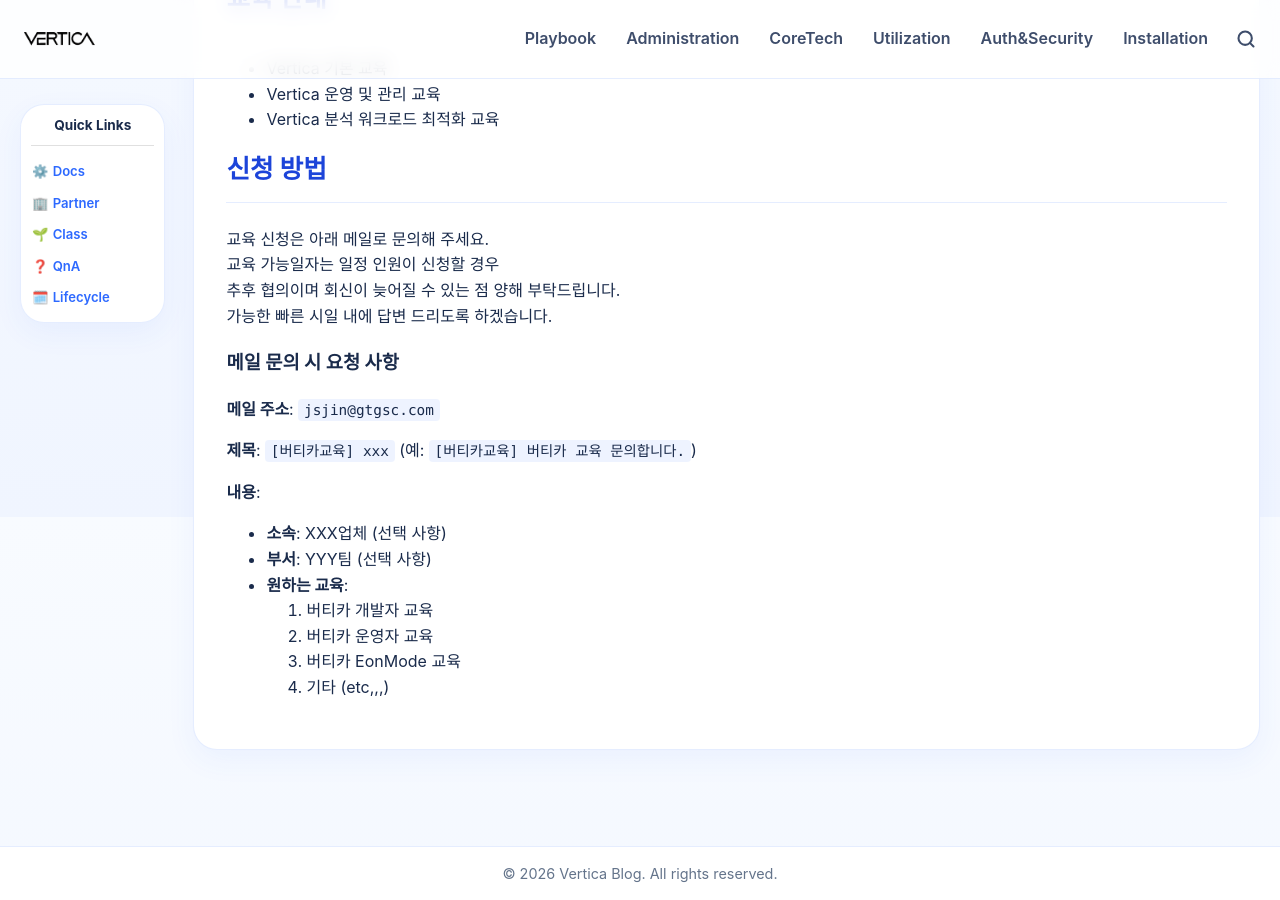
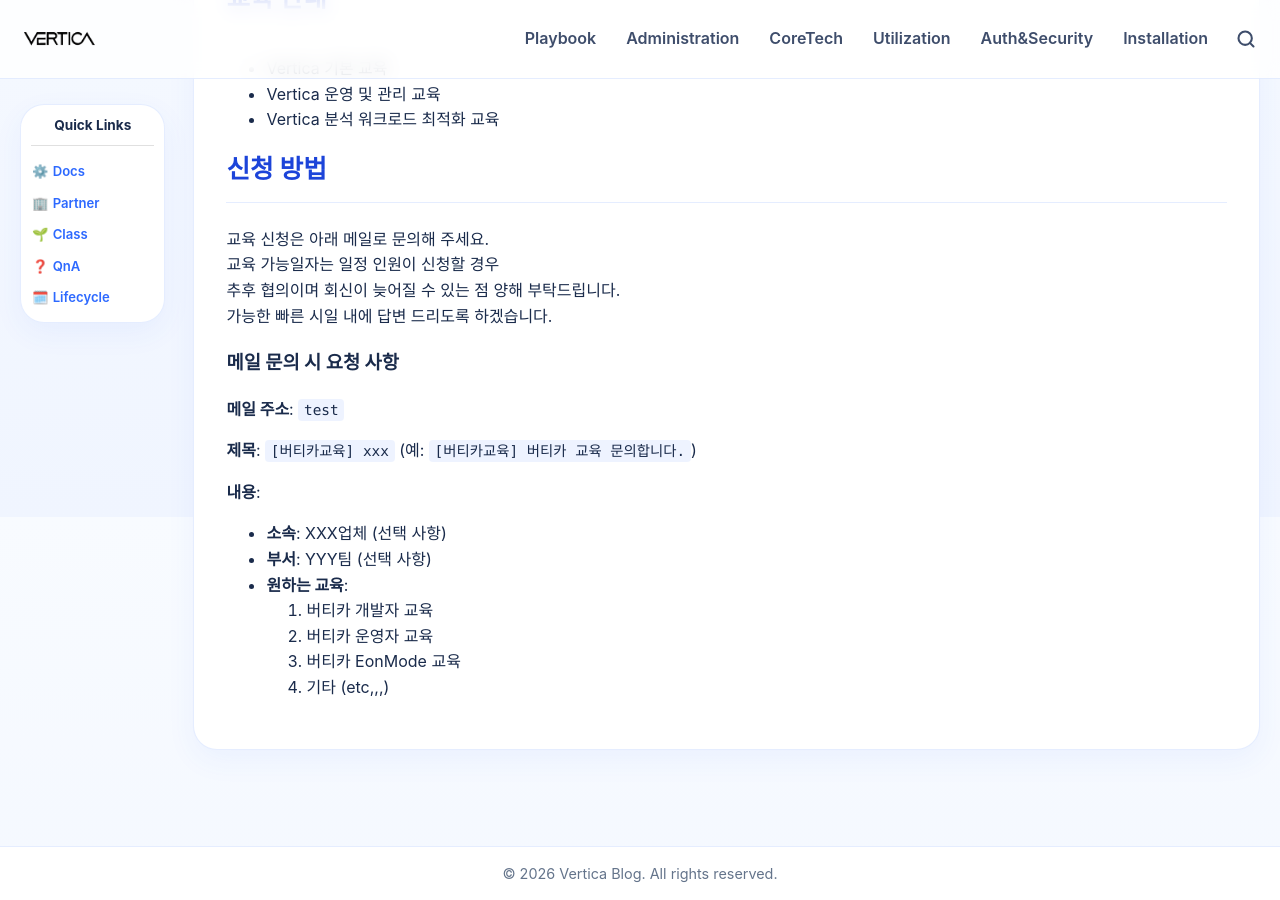
Before and after one commit to JIN0326/vertica_blog, a Jekyll site: the page built from 900etc/901Class.md, in a window 1280 px wide and 900 px high, scrolled down 383 px. Built offline with Jekyll 4.4.1, drawn with Linux system fonts in a browser that asks for light colours.

Commit message:
Update email address in 901Class.md

```diff
--- a/900etc/901Class.md
+++ b/900etc/901Class.md
@@ -28,7 +28,7 @@
 
 ### 메일 문의 시 요청 사항
 
-  **메일 주소**: `jsjin@gtgsc.com`
+  **메일 주소**: `test`
 
   **제목**: `[버티카교육] xxx` (예: `[버티카교육] 버티카 교육 문의합니다.`)
 
```
